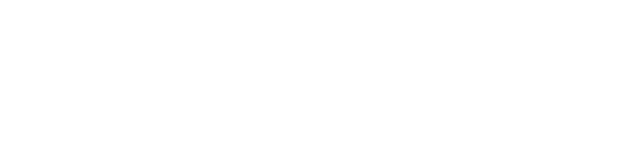
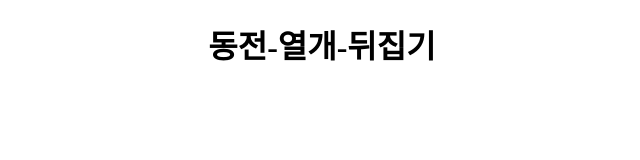
Before and after one commit to kimain050401/stock-coin-flip, a plain HTML site: page index.html in a window 1280 px wide. Shown: the whole page, without its empty margins (318-958 px from the left). Drawn offline with Linux system fonts and the light colour scheme; a web font is replaced by a local one.

Commit message:
add title

```diff
--- a/index.html
+++ b/index.html
@@ -10,6 +10,8 @@
     </style>
 </head>
 <body>
-
+    <div style="text-align: center;">
+        <h1>동전-열개-뒤집기</h1>
+    </div>
 </body>
 </html>
```
